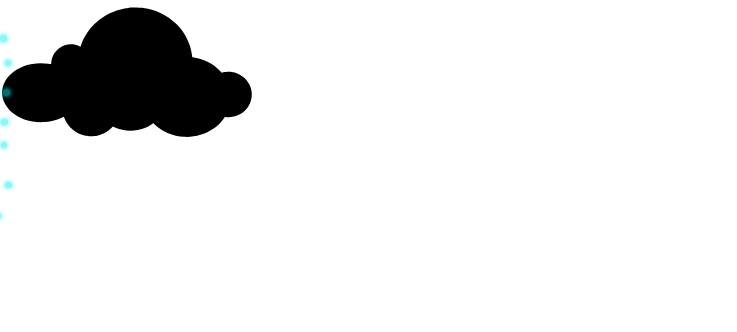
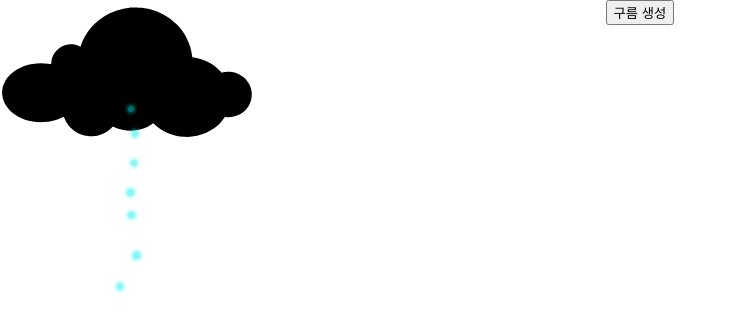
Before and after one commit to jellyruby/reactsimplerainsnow, a React (Create React App) app: page / in a window 1280 px wide. Shown: the top 332 px of the page, without its empty margins (0-737 px from the left). Built offline with nearby package versions, Linux system fonts and the light colour scheme.

Commit message:
구름 여러개 생성완료

```diff
--- a/src/App.js
+++ b/src/App.js
@@ -9,6 +9,9 @@ export const WeatherContext = createContext(
       width: 0,
       height: 0
     },
+    cloud:{
+      List : [<Cloud/>]
+    },
     dispatch : () => {}
   }
 );
@@ -17,10 +20,14 @@ const initialState = {
   screenSize: {
     width: 0,
     height: 0
+  },
+  cloud:{
+    List : [<Cloud/>]
   }
 }
 
 export const SET_SCREEN_SIZE = 'SET_SCREEN_SIZE';
+export const CREATE_CLOUD = 'CREATE_CLOUD';
 
 //reducer function to update the state
 const reducer = (state, action) => {
@@ -30,6 +37,12 @@ const reducer = (state, action) => {
       return {
         ...state,
         screenSize: action.value
+      }
+    case CREATE_CLOUD:
+      console.log(state);
+      return {
+        ...state,
+        cloud: {List:[...state.cloud.List, <Cloud key={state.cloud.List.length}/>]}
       }
     default:
       return state;
@@ -41,11 +54,16 @@ const App = () => {
 
   const [state, dispatch] = useReducer(reducer, initialState );
 
+  const onClick = () => {
+    dispatch({type: CREATE_CLOUD});
+  }
+
   return (
     <WeatherContext.Provider value={{screenSize: state.screenSize, dispatch}}>
       <div className="App">
+        <button onClick={onClick}>구름 생성</button>
+        {state.cloud.List}
 
-        <Cloud/>
 
       </div>
     </WeatherContext.Provider>
--- a/src/components/Cloud.jsx
+++ b/src/components/Cloud.jsx
@@ -5,6 +5,7 @@ import Snow from "./Snow";
 import styles from "../css/Cloud.module.css";
 
 const getRectCenter = (rect) => {
+
   return {
     x: rect.left + rect.width / 2,
     y: rect.top + rect.height / 2,
@@ -69,9 +70,9 @@ const Cloud = memo(() => {
     EffectRef.current = setTimeout(()=>{
       setPrecipitationList(
         (prevValue)=>{
-          const {left,top} = getRectCenter(CloudRef.current.getBoundingClientRect());
+          const {x,y} = getRectCenter(CloudRef.current.getBoundingClientRect());
 
-          return [...prevValue, <Snow key={prevValue.length} left={left} top={top} />];
+          return [...prevValue, <Snow key={prevValue.length} left={x} top={y} />];
         }
       );
     },1000);
--- a/src/components/Snow.jsx
+++ b/src/components/Snow.jsx
@@ -1,4 +1,4 @@
-import React,{memo, useEffect, useRef} from "react";
+import React,{memo, useEffect, useRef,useContext} from "react";
 import styles from "../css/Snow.module.css";
 
 
@@ -13,6 +13,7 @@ const Snow = memo(({left,top}) => {
     const render = () => {
 
       if(initialRef.current) {
+
         snowRef.current.style.top = top+'px';
         snowRef.current.style.left = left+'px';
         initialRef.current = false;
```
